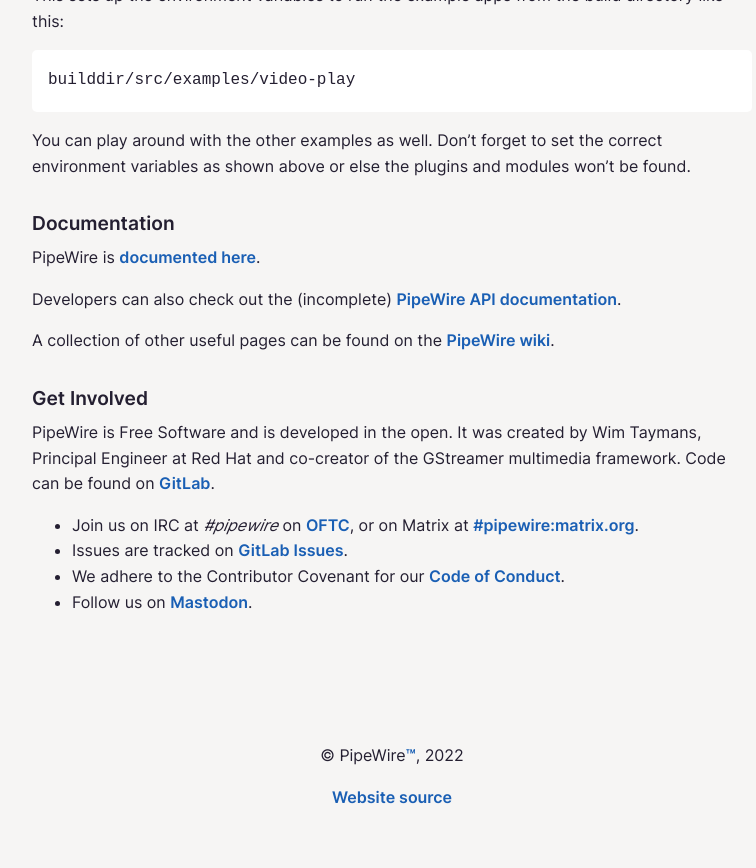
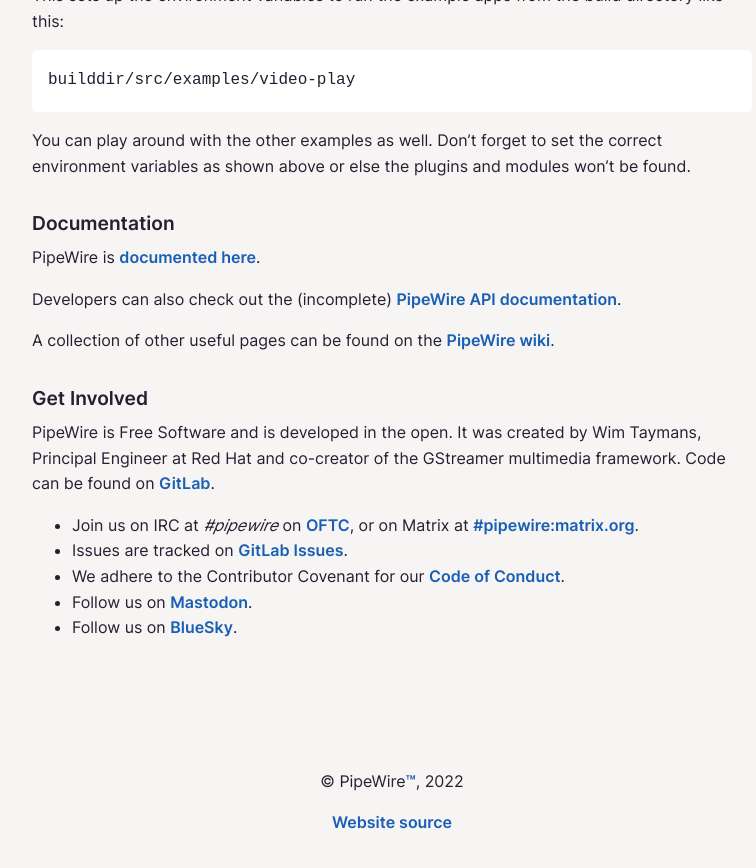
Before and after one commit to PipeWire/pipewire.org, a Jekyll site: the page built from index.md, in a window 1280 px wide and 900 px high, scrolled down 2139 px. Shown: the top 868 px of the window, without its empty margins (248-1004 px from the left). Built offline with Jekyll 4.4.1, drawn with Linux system fonts in a browser that asks for light colours; a script that is not in the unit is left out.

Commit message:
index: add bluesky link

```diff
--- a/index.md
+++ b/index.md
@@ -75,6 +75,7 @@
 - Issues are tracked on [GitLab Issues](https://gitlab.freedesktop.org/pipewire/pipewire/issues).
 - We adhere to the Contributor Covenant for our [Code of Conduct](https://gitlab.freedesktop.org/pipewire/pipewire/blob/master/CODE_OF_CONDUCT.md).
 - Follow us on [Mastodon](https://fosstodon.org/web/@pipewire).
+- Follow us on [BlueSky](https://bsky.app/profile/pipewire.org).
 
 <script src="https://liberapay.com/PipeWire/widgets/button.js"></script>
 <noscript><a href="https://liberapay.com/PipeWire/donate"><img alt="Donate using Liberapay" src="https://liberapay.com/assets/widgets/donate.svg"></a></noscript>
```
